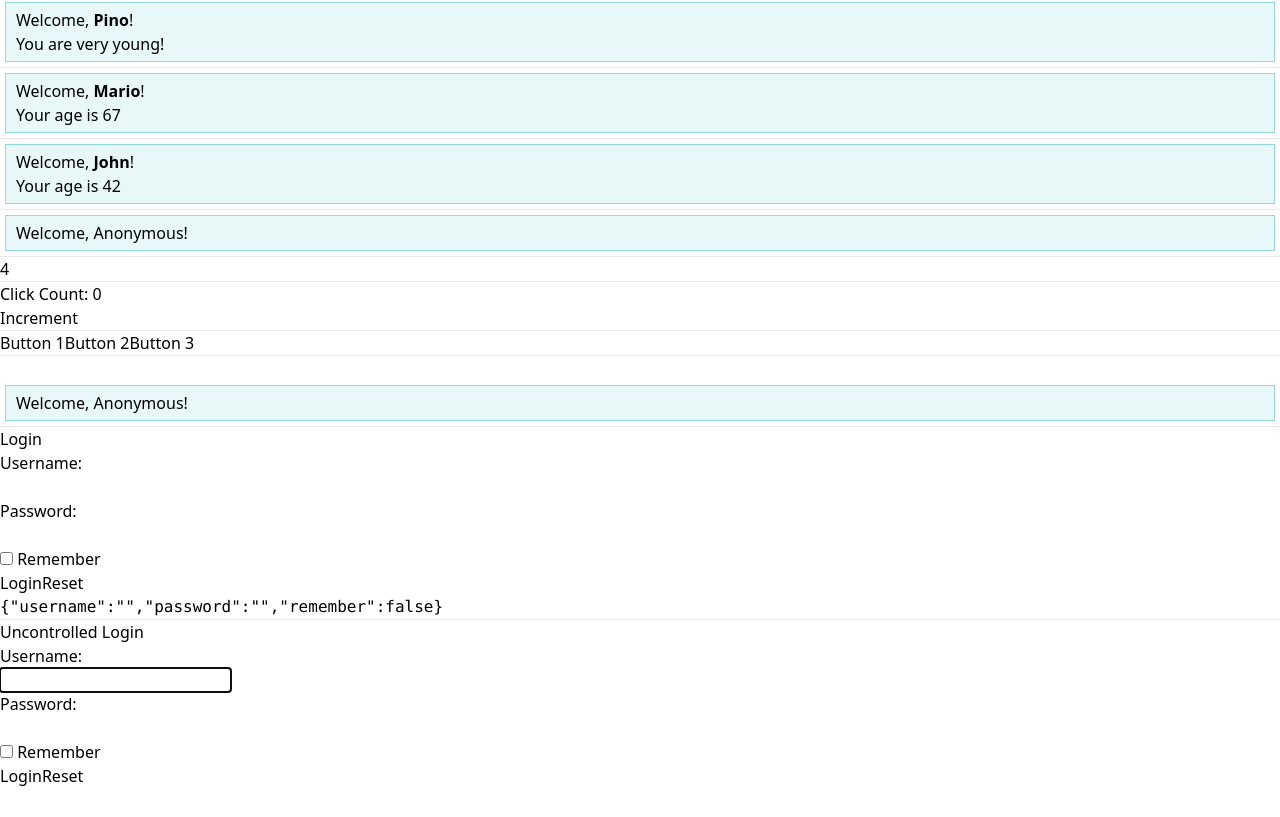
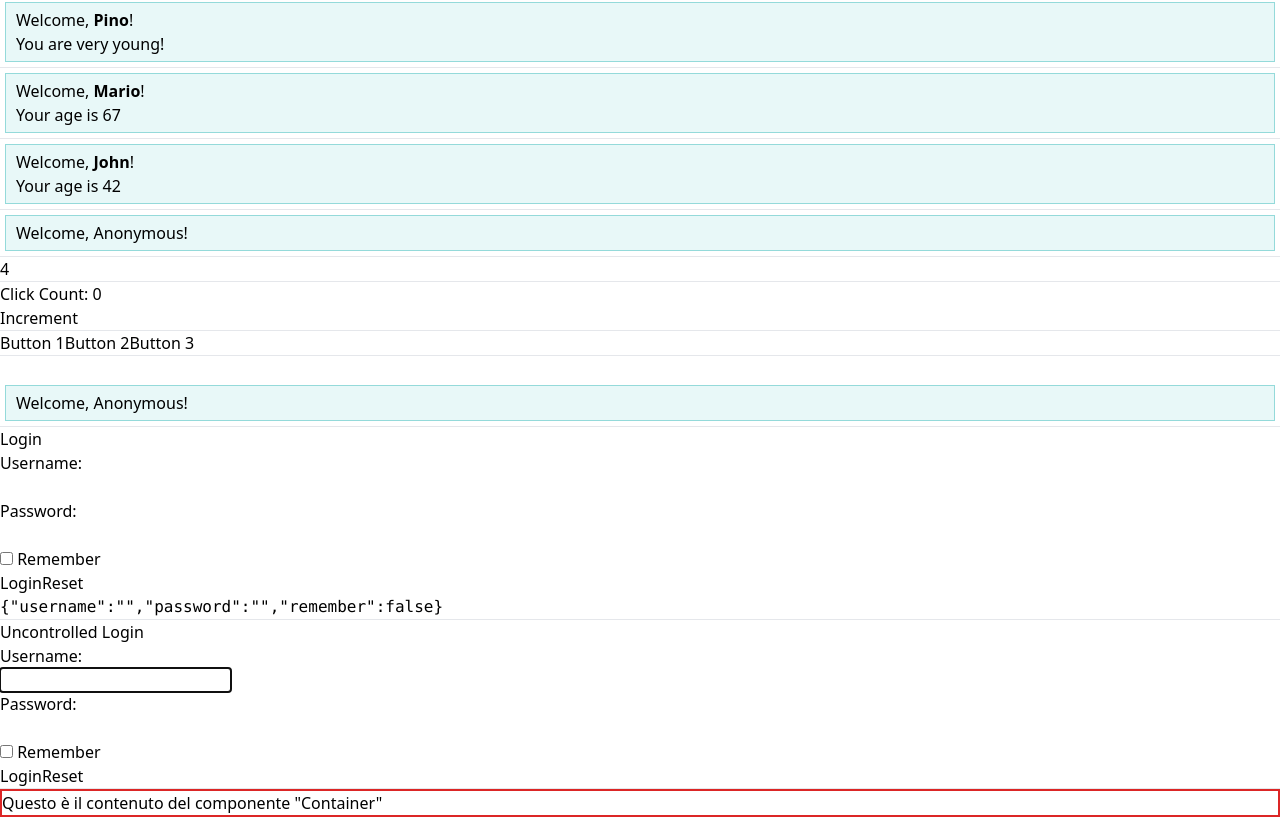
Before and after one commit to AndreaPossidente/develhope-react-exercises, a React (Create React App) app: page / in a window 1280 px wide. Shown: the part 220-1037 px from the top of the page. Before the commit the page ends 1008 px from the top, so only its background shows below. Built offline with nearby package versions, Linux system fonts and the light colour scheme.

Commit message:
done exercise 38

```diff
--- a/src/App.js
+++ b/src/App.js
@@ -1,6 +1,7 @@
 import React, { Component } from "react";
 import ClickCounter from "./ClickCounter";
 import ClickTracker from "./ClickTracker";
+import Container from "./Container";
 import Counter from "./Counter";
 import Hello from "./Hello";
 import InteractiveWelcome from "./InteractiveWelcome";
@@ -41,6 +42,8 @@ export default class App extends Component {
         <Login onLogin={this.onLogin} />
         <hr />
         <UncontrolledLogin onLogin={this.onLogin} />
+        <hr />
+        <Container>Questo è il contenuto del componente "Container"</Container>
       </div>
     );
   }
--- /dev/null
+++ b/src/Container.js
@@ -0,0 +1,11 @@
+import React, { Component } from "react";
+
+export default class Container extends Component {
+  render() {
+    return (
+      <div className="bg-white border-2 border-red-600">
+        {this.props.children}
+      </div>
+    );
+  }
+}
```
